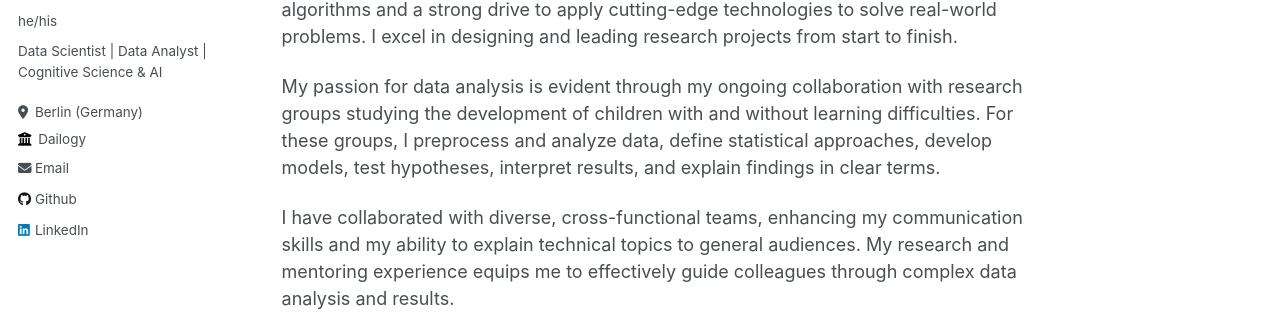
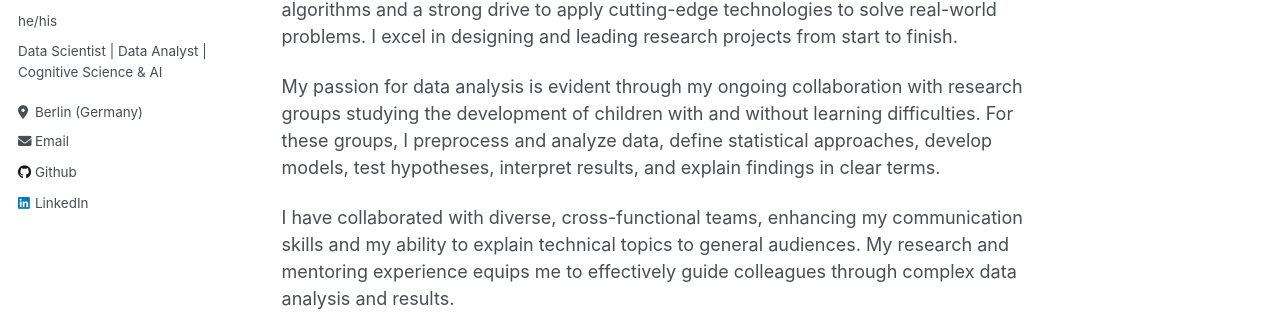
Before and after one commit to DanieleDidino/DanieleDidino.github.io, a Jekyll site: the page built from _pages/about.md, in a window 1280 px wide. Shown: the part 392-717 px from the top of the page. Built offline with Jekyll 4.4.1, drawn with Linux system fonts in a browser that asks for light colours.

Commit message:
edit my info

```diff
--- a/_config.yml
+++ b/_config.yml
@@ -26,7 +26,7 @@ author:
   pronouns         : "he/his"
   bio              : "Data Scientist | Data Analyst | Cognitive Science & AI"
   location         : "Berlin (Germany)"
-  employer         : "Dailogy"
+  employer         : # "Dailogy"
   uri              : # URL
   email            : "daniele.didino@gmail.com"
 
```
